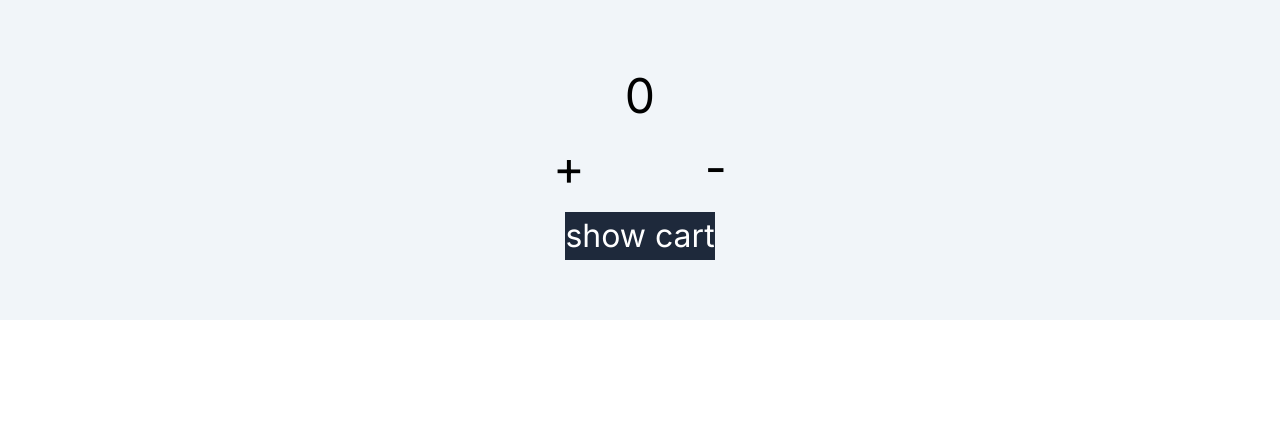
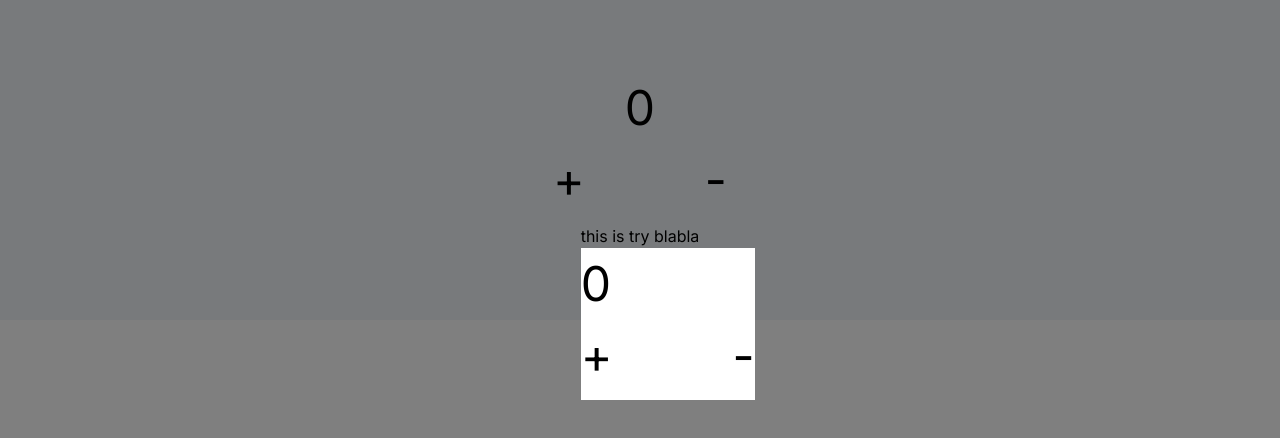
Before and after one commit to Yandelf00/t_redux, a Next.js app: page / in a window 1280 px wide. Both pictures are taken after a click on the button "show cart". Shown: the top 438 px of the page. Built offline with nearby package versions, Linux system fonts and the light colour scheme.

Commit message:
minor changes

```diff
--- a/app/page.tsx
+++ b/app/page.tsx
@@ -4,6 +4,7 @@ import Image from 'next/image'
 import React, { useState } from 'react'
 import { useSelector, useDispatch } from 'react-redux'
 import { actions } from '@/store'
+import Try from '@/components/Try'
 
 export default function Home() {
   const count  = useSelector((state : any) => state.counter);
@@ -22,9 +23,7 @@ export default function Home() {
           <div className='text-[3rem] mr-20 cursor-pointer' onClick={increment}>+</div>
           <div className='text-[3rem] ml-10 cursor-pointer' onClick={sub}>-</div>
         </div>
-        <div>
-          <button className='text-[2rem] text-white bg-slate-800'>show cart</button>
-        </div>
+        <Try/>
       </div>
     </main>
   )
--- /dev/null
+++ b/components/Button.tsx
@@ -0,0 +1,52 @@
+import React from 'react'
+import { useState } from 'react'
+import { useSelector, useDispatch } from 'react-redux'
+import { actions } from '@/store'
+
+export default function Button() {
+    const count  = useSelector((state : any) => state.counter);
+    const [booll, setBooll] = useState(false)
+
+    const dispatch = useDispatch()
+    const increment = ()=>{
+        dispatch(actions.increment(0));
+    }
+    function sub(){
+        dispatch(actions.decrement(0))
+    }
+
+    function toggle(){
+        setBooll(prebooll => true)
+    }
+    function toggleback(){
+        setBooll(prebooll => false)
+    }
+    if (booll === false) {
+        return (
+            <div>
+                <div>
+                <button onClick={toggle} className='text-[2rem] text-white bg-slate-800'>show cart</button>
+                </div>
+            </div>
+        )
+    }
+    else {
+        return(
+            <>
+                <div className='fixed z-[1100] bg-white'>
+                    <div className='text-[3rem]'> {count} </div>
+                    <div className='flex flex-row w-full h-[5rem] justify-center'>
+                        <div className='text-[3rem] mr-20 cursor-pointer' onClick={increment}>+</div>
+                        <div className='text-[3rem] ml-10 cursor-pointer' onClick={sub}>-</div>
+                    </div>
+
+                </div>
+                <div onClick={toggleback} className='fixed z-[1000] top-0 left-0 w-full h-full bg-black opacity-[50%]
+                    overflow-y-hidden'>
+                    </div>
+
+            </>
+        )
+    }
+
+}
--- /dev/null
+++ b/components/Try.tsx
@@ -0,0 +1,12 @@
+import React from 'react'
+import { Button } from '.'
+export default function Try() {
+  return (
+    <div>
+        <div>
+            <p>this is try blabla</p>
+            <Button/>
+        </div>
+    </div>
+  )
+}
--- /dev/null
+++ b/components/index.ts
@@ -0,0 +1,5 @@
+import Button from "./Button";
+
+export {
+    Button,
+}
--- a/store/index.tsx
+++ b/store/index.tsx
@@ -1,4 +1,3 @@
-
 import { configureStore, createSlice } from "@reduxjs/toolkit";
 
 const counterSlice = createSlice({
```
